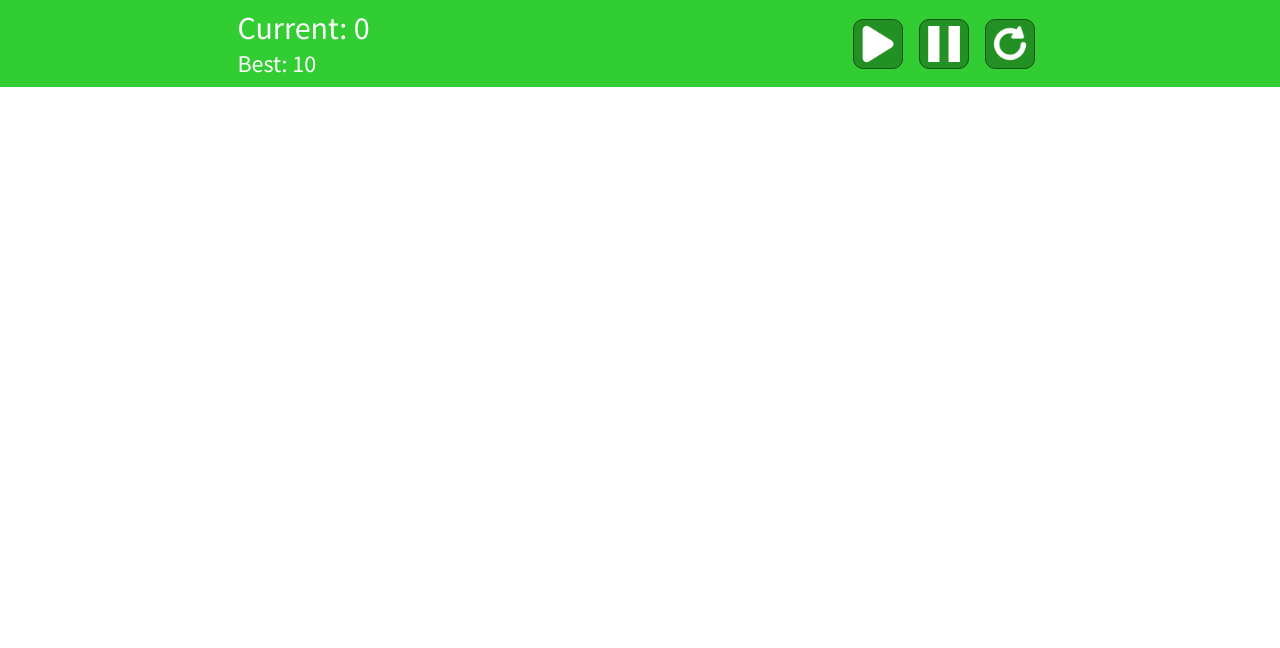
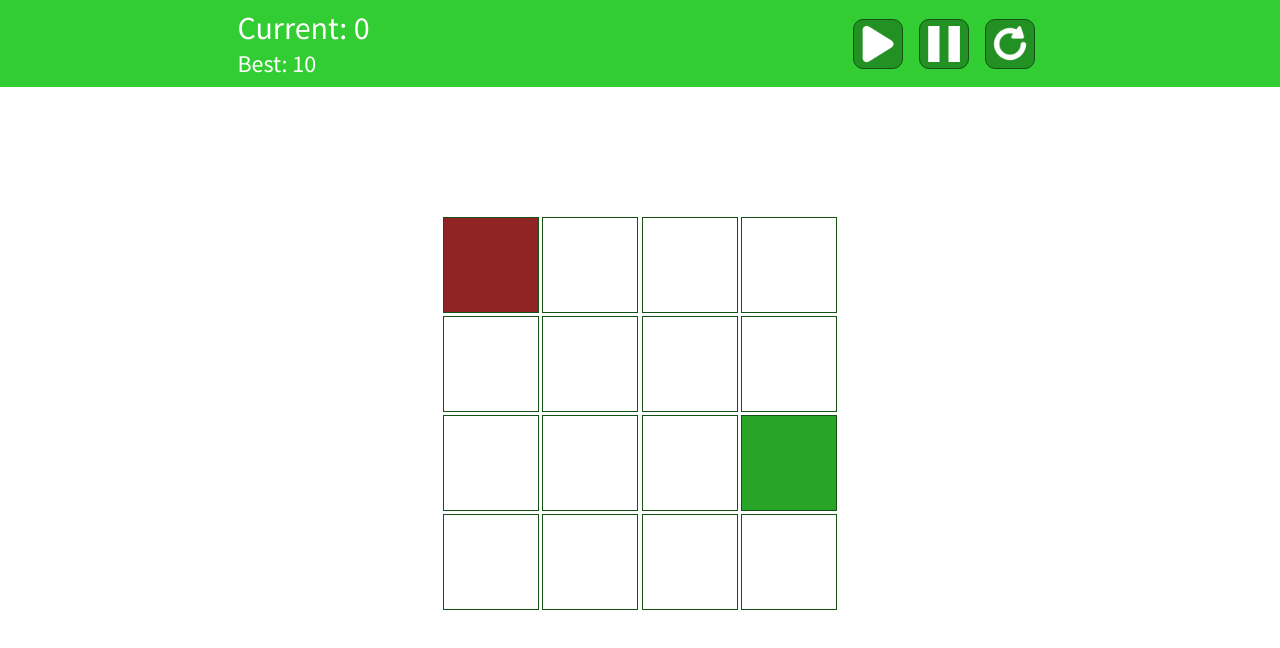
Before and after one commit to martin-mastermind/hobby-snake-game, a Vue app: page / in a window 1280 px wide. Shown: the top 648 px of the page. Built offline with nearby package versions, Linux system fonts and the light colour scheme.

Commit message:
[Majestic-Snake] добавлена логика

```diff
--- a/src/App.vue
+++ b/src/App.vue
@@ -17,6 +17,17 @@ export default {
 </script>
 
 <style>
+:root {
+    --panel-background: #32CD32;
+    --panel-btn-main: #239023;
+    --panel-btn-hover: #145214;
+    --panel-btn-active: #0f3e0f;
+
+    --game-snake-head: #28a428;
+    --game-snake-body: #32CD32;
+    --game-point: #902323;
+}
+
 html, body {
   margin: 0;
   padding: 0;
@@ -26,5 +37,8 @@ html, body {
   font-family: 'Source Sans Pro', sans-serif;
   -webkit-font-smoothing: antialiased;
   -moz-osx-font-smoothing: grayscale;
+
+  width: 100vw;
+  height: 100vh;
 }
 </style>
--- a/src/components/Field.vue
+++ b/src/components/Field.vue
@@ -1,12 +1,167 @@
 <template>
-    <div></div>
+    <main>
+        <div class="row" v-for="(row, i) in field" :key="`r-${i}`">
+            <div class="block" v-for="(block, i) in row" :class="{
+                'snake-head': block === 1,
+                'snake-body': block === 2,
+                'point': block === 3
+            }" :key="`r-c-${i}`">
+            </div>
+        </div>
+    </main>
 </template>
 
 <script>
 export default {
-  name: 'Field'
+    name: 'Field',
+    data() {
+        return {
+            field: [
+                [0, 0, 0, 0],
+                [0, 0, 0, 0],
+                [0, 0, 0, 0],
+                [0, 0, 0, 0],
+            ],
+            snakeHead: {
+                x: 0,
+                y: 0
+            },
+            snakeBody: [],
+            points: [],
+            allowedKeys: ['w', 'a', 's', 'd'],
+            direction: null,
+            score: 0,
+
+            gameTimer: null
+        }
+    },
+    created() {
+        this.snakeHead = this.getRandomPoint();
+        this.field[this.snakeHead.y][this.snakeHead.x] = 1
+
+        window.addEventListener('keyup', this.initLogic)
+        this.gameTimer = setInterval(() => {
+            this.gameTick();
+        }, 750);
+    },
+    methods: {
+        getRandomInt(min, max) {
+            const rand = min + Math.random() * (max + 1 - min)
+            return Math.floor(rand)
+        },
+        initLogic(e) {
+            if (!this.allowedKeys.includes(e.key)) return
+            this.direction = e.key
+        },
+        getRandomPoint() {
+            return {
+                x: this.getRandomInt(0, 3),
+                y: this.getRandomInt(0, 3)
+            }
+        },
+        collidePoints(pointA, pointB) {
+            return pointA.x === pointB.x && pointA.y === pointB.y
+        },
+        gameTick() {
+            const oldSnakePosition = { ...this.snakeHead }
+
+            if (this.direction === 'w') {
+                this.snakeHead.y--
+            }
+            if (this.direction === 'a') {
+                this.snakeHead.x--
+            }
+            if (this.direction === 's') {
+                this.snakeHead.y++
+            }
+            if (this.direction === 'd') {
+                this.snakeHead.x++
+            }
+
+            if(this.snakeHead.x > 3 || this.snakeHead.x < 0 || this.snakeHead.y > 3 || this.snakeHead.y < 0) {
+                clearInterval(this.gameTimer)
+                return
+            }
+
+            if (this.snakeBody.length) {
+                for (let i = this.snakeBody.length - 1; i > 0; i--) {
+                    this.snakeBody[i] = { ...this.snakeBody[i - 1] }
+                }
+                this.snakeBody[0] = oldSnakePosition
+            }
+
+            const pointSpawner = this.getRandomInt(0, 100)
+            if (pointSpawner > 80) {
+                let newPoint = this.getRandomPoint()
+                if(!this.collidePoints(newPoint, this.snakeHead) &&
+                    this.snakeBody.every(point => !this.collidePoints(newPoint, point)) &&
+                    this.points.every(point => !this.collidePoints(newPoint, point))) {
+                        this.points.push(newPoint)
+                    }
+            }
+
+            for (const index in this.points) {
+                if (this.collidePoints(this.points[index], this.snakeHead)) {
+                    this.score++
+                    this.points.splice(index, 1)
+                    this.snakeBody.push(oldSnakePosition)
+                }
+            }
+
+            this.render()
+        },
+        render() {
+            this.field = [
+                [0, 0, 0, 0],
+                [0, 0, 0, 0],
+                [0, 0, 0, 0],
+                [0, 0, 0, 0],
+            ]
+
+            this.field[this.snakeHead.y][this.snakeHead.x] = 1
+            for (const bodyPart of this.snakeBody) {
+                this.field[bodyPart.y][bodyPart.x] = 2
+            }
+
+            for (const point of this.points) {
+                this.field[point.y][point.x] = 3
+            }
+        }
+    }
 }
 </script>
 
 <style>
+main {
+    display: flex;
+    flex-wrap: wrap;
+
+    width: 24.8rem;
+    margin: 8rem auto 0;
+}
+
+.row {
+    display: flex;
+}
+
+.block {
+    width: 6rem;
+    height: 6rem;
+    border: 1px solid var(--panel-btn-hover);
+
+    box-sizing: border-box;
+    margin: 0.1rem;
+}
+
+.block.snake-head {
+    background-color: var(--game-snake-head);
+}
+
+.block.snake-body {
+    background-color: var(--game-snake-body);
+}
+
+.block.point {
+    background-color: var(--game-point);
+}
 </style>
--- a/src/components/Panel.vue
+++ b/src/components/Panel.vue
@@ -25,13 +25,6 @@ export default {
 </script>
 
 <style>
-:root {
-    --panel-background: #32CD32;
-    --panel-btn-main: #239023;
-    --panel-btn-hover: #145214;
-    --panel-btn-active: #0f3e0f;
-}
-
 nav {
     display: flex;
     background: var(--panel-background);
```
